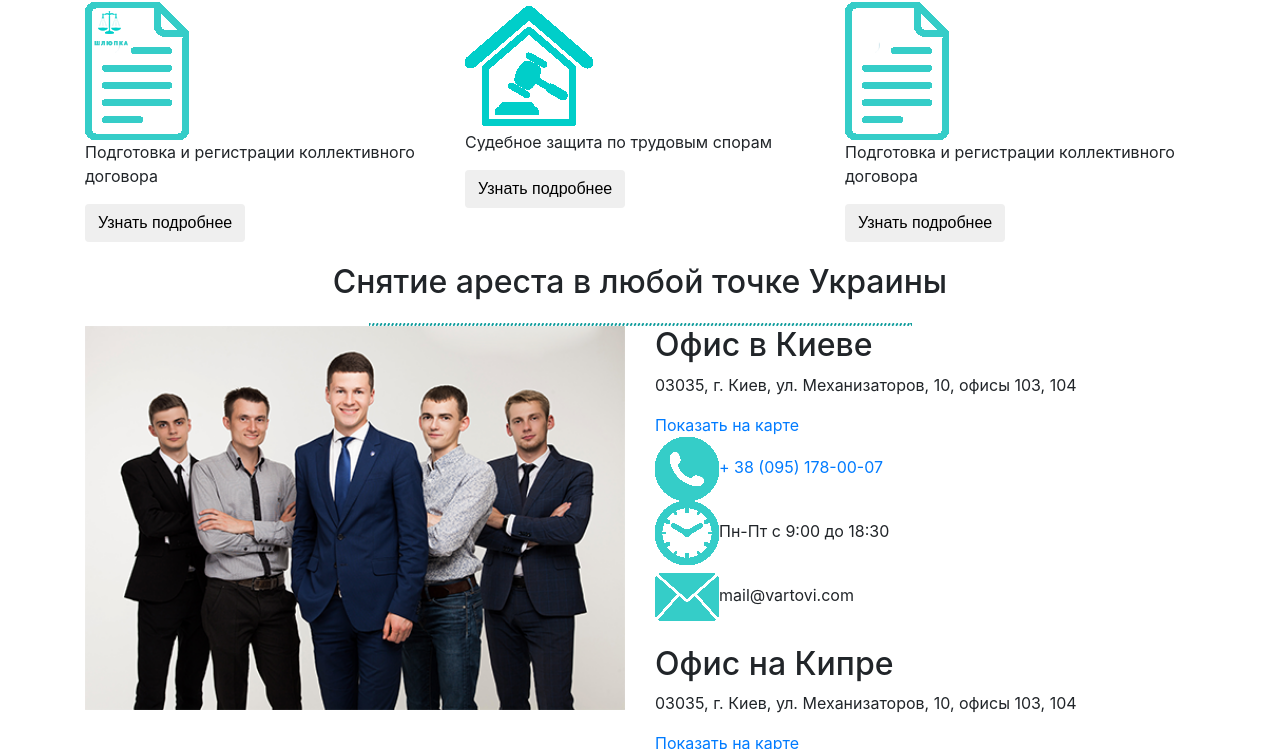
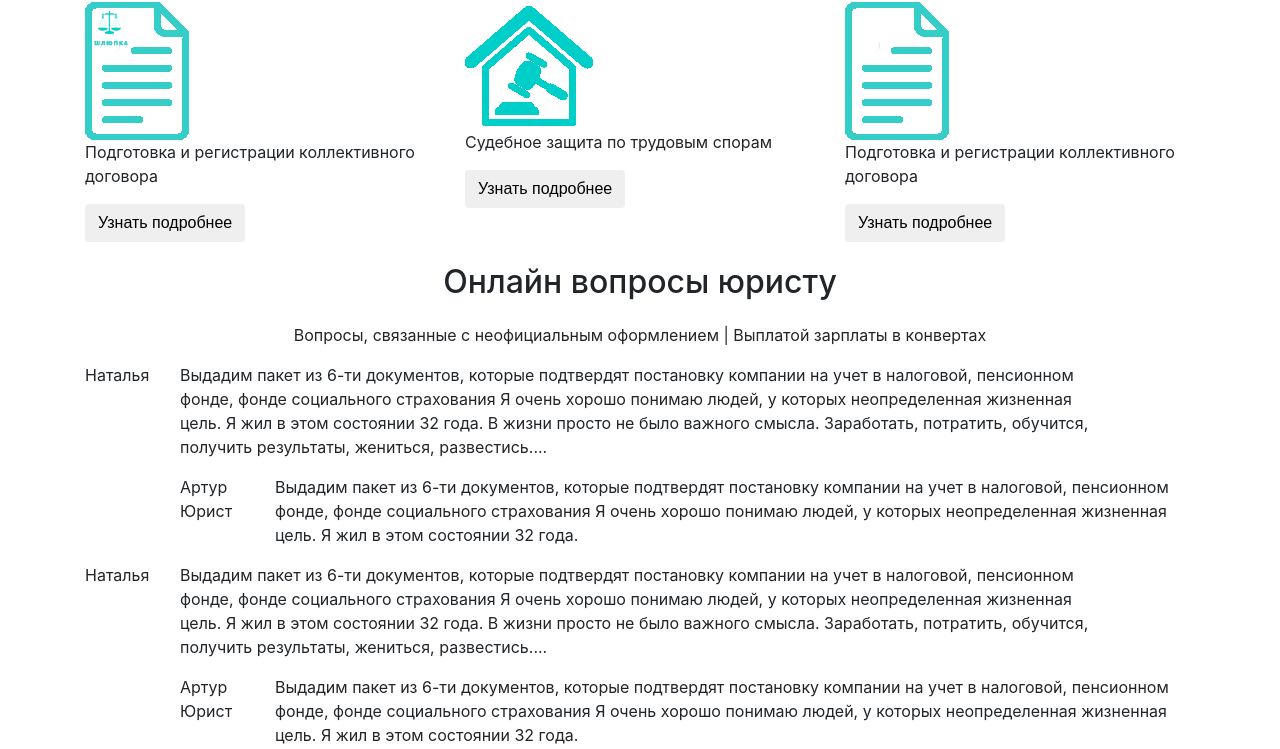
Before and after one commit to OstapHetman/shliupka, a plain HTML site: page src/index.html in a window 1280 px wide. Shown: the part 1956-2705 px from the top of the page. Drawn offline with Linux system fonts and the light colour scheme.

Commit message:
html structure online questions

```diff
--- a/src/index.html
+++ b/src/index.html
@@ -27,7 +27,7 @@
           <span class="navbar-toggler-icon"></span>
         </button>
         <div class="collapse navbar-collapse" id="navbarCollapse">
-            <ul class="navbar-nav mr-auto">
+            <ul class="navbar-nav ">
                 <li class="nav-item">
                     <a class="nav-link" href="#">Формат работы</a>
                 </li>
@@ -206,6 +206,75 @@
     </section>
     <!-- END ADDITIONAL SERVICES -->
 
+    <!-- START ONLINE QUESTIONS -->
+    <section id="online-q">
+        <div class="container">
+            <h1 class="text-center">Онлайн вопросы юристу</h1>
+            <p class="text-center">Вопросы, связанные с неофициальным оформлением | Выплатой зарплаты в конвертах</p>
+            <div class="row">
+                <div class="col-lg-1 col-xl-1">
+                    <p>Наталья</p>
+                </div>
+                <div class="col-lg-10 col-xl-10">
+                    <p>Выдадим пакет из 6-ти документов, которые подтвердят постановку компании на учет в налоговой, пенсионном фонде, фонде социального страхования Я очень хорошо понимаю людей, у которых неопределенная жизненная цель. Я жил в этом состоянии
+                        32 года. В жизни просто не было важного смысла. Заработать, потратить, обучится, получить результаты, жениться, развестись....</p>
+                </div>
+                <!-- ============= -->
+                <div class="offset-lg-1 offset-xl-1 col-lg-1 col-xl-1">
+                    <p class="mb-0">Артур</p>
+                    <span>Юрист</span>
+                </div>
+                <div class="col-lg-10 col-xl-10">
+                    <p>Выдадим пакет из 6-ти документов, которые подтвердят постановку компании на учет в налоговой, пенсионном фонде, фонде социального страхования Я очень хорошо понимаю людей, у которых неопределенная жизненная цель. Я жил в этом состоянии
+                        32 года. </p>
+                </div>
+                <!-- ============= -->
+                <div class="col-lg-1 col-xl-1">
+                    <p>Наталья</p>
+                </div>
+                <div class="col-lg-10 col-xl-10">
+                    <p>Выдадим пакет из 6-ти документов, которые подтвердят постановку компании на учет в налоговой, пенсионном фонде, фонде социального страхования Я очень хорошо понимаю людей, у которых неопределенная жизненная цель. Я жил в этом состоянии
+                        32 года. В жизни просто не было важного смысла. Заработать, потратить, обучится, получить результаты, жениться, развестись....</p>
+                </div>
+                <!-- ============= -->
+                <div class="offset-lg-1 offset-xl-1 col-lg-1 col-xl-1">
+                    <p class="mb-0">Артур</p>
+                    <span>Юрист</span>
+                </div>
+                <div class="col-lg-10 col-xl-10">
+                    <p>Выдадим пакет из 6-ти документов, которые подтвердят постановку компании на учет в налоговой, пенсионном фонде, фонде социального страхования Я очень хорошо понимаю людей, у которых неопределенная жизненная цель. Я жил в этом состоянии
+                        32 года. </p>
+                </div>
+                <!-- ============= -->
+
+                <div class="offset-lg-2 offset-xl-2 col-lg-8 col-xl-8 form-q">
+                    <h3 class="text-center">Задайте онлайн Ваш вопрос юристу, и получите ответ в течение 30-ти минут!</h3>
+                    <div class="row">
+                        <div class="col-xl-6 col-lg-6">
+                            <div class="form-group">
+                                <input type="text" class="form-control" placeholder="Укажите имя">
+                            </div>
+                        </div>
+                        <div class="col-xl-6 col-lg-6">
+                            <div class="form-group">
+                                <input type="text" class="form-control" placeholder="Укажите телефон">
+                            </div>
+                        </div>
+                        <div class="col-12">
+                            <textarea class="form-control" id="exampleFormControlTextarea1" rows="3"></textarea>
+                        </div>
+                    </div>
+                </div>
+                <div class="get-q">
+                    <button class="btn d-block ">
+                        Задать свой вопрос онлайн
+                    </button>
+                </div>
+            </div>
+        </div>
+    </section>
+    <!-- END ONLINE QUESTIONS -->
+
     <!-- START CONTACT SECTION -->
     <section id="contacts">
         <div class="container">
```
